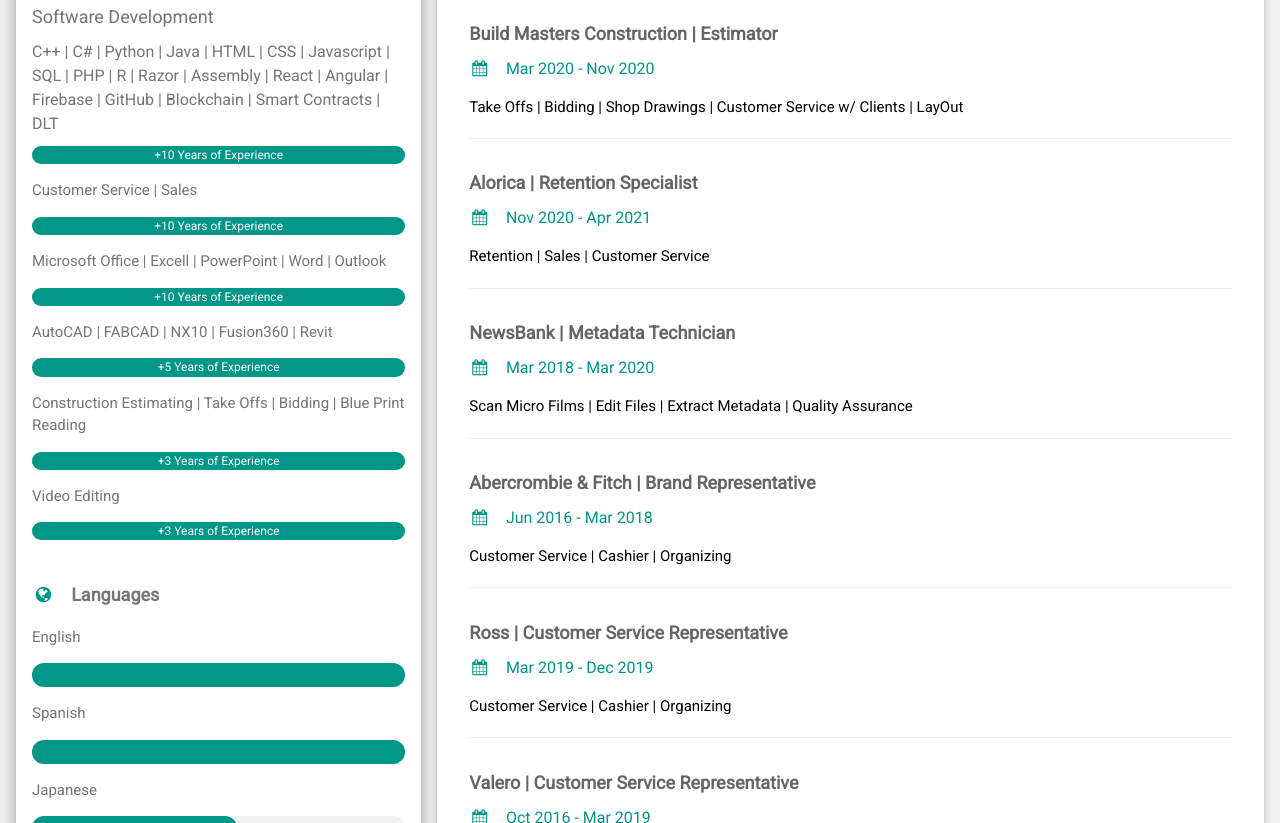
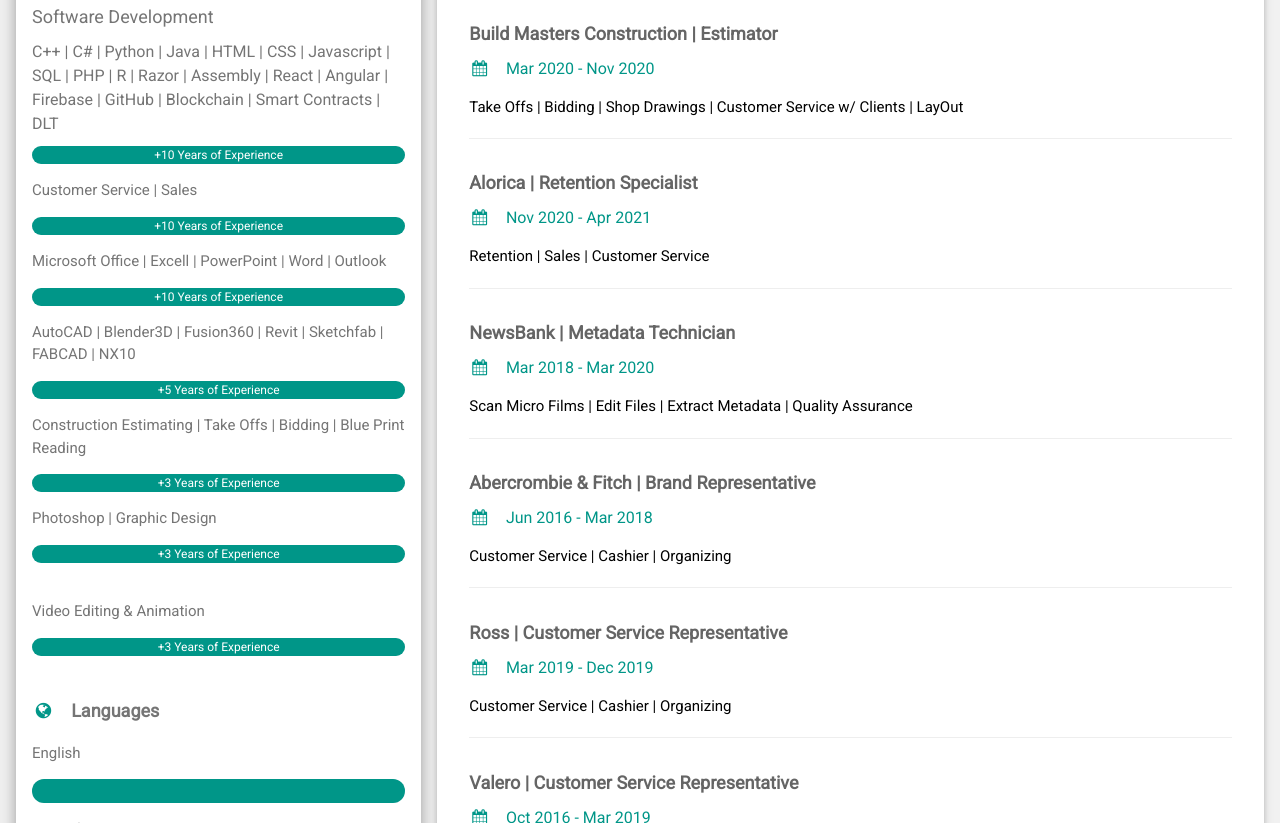
Before and after one commit to PlP0/resume, a plain HTML site: page index.html in a window 1280 px wide. Shown: the part 553-1376 px from the top of the page. Drawn offline with nearby package versions, Linux system fonts and the light colour scheme.

Commit message:
Update index.html

```diff
--- a/index.html
+++ b/index.html
@@ -58,7 +58,7 @@
           <div class="w3-light-grey w3-round-xlarge w3-small">
             <div class="w3-container w3-center w3-round-xlarge w3-teal" style="width:100%">+10 Years of Experience </div>
           </div>
-           <p>AutoCAD | FABCAD | NX10 | Fusion360 | Revit</p>
+           <p>AutoCAD | Blender3D | Fusion360 | Revit | Sketchfab | FABCAD | NX10 </p>
           <div class="w3-light-grey w3-round-xlarge w3-small">
             <div class="w3-container w3-center w3-round-xlarge w3-teal" style="width:100%">+5 Years of Experience </div>
           </div>
@@ -66,7 +66,13 @@
           <div class="w3-light-grey w3-round-xlarge w3-small">
             <div class="w3-container w3-center w3-round-xlarge w3-teal" style="width:100%">+3 Years of Experience </div>
           </div>
-          <p>Video Editing</p>
+          <p>Photoshop | Graphic Design </p>
+          <div class="w3-light-grey w3-round-xlarge w3-small">
+            <div class="w3-container w3-center w3-round-xlarge w3-teal" style="width:100%">+3 Years of Experience</div>
+          </div>
+          <br>
+
+          <p>Video Editing & Animation </p>
           <div class="w3-light-grey w3-round-xlarge w3-small">
             <div class="w3-container w3-center w3-round-xlarge w3-teal" style="width:100%">+3 Years of Experience</div>
           </div>
```
